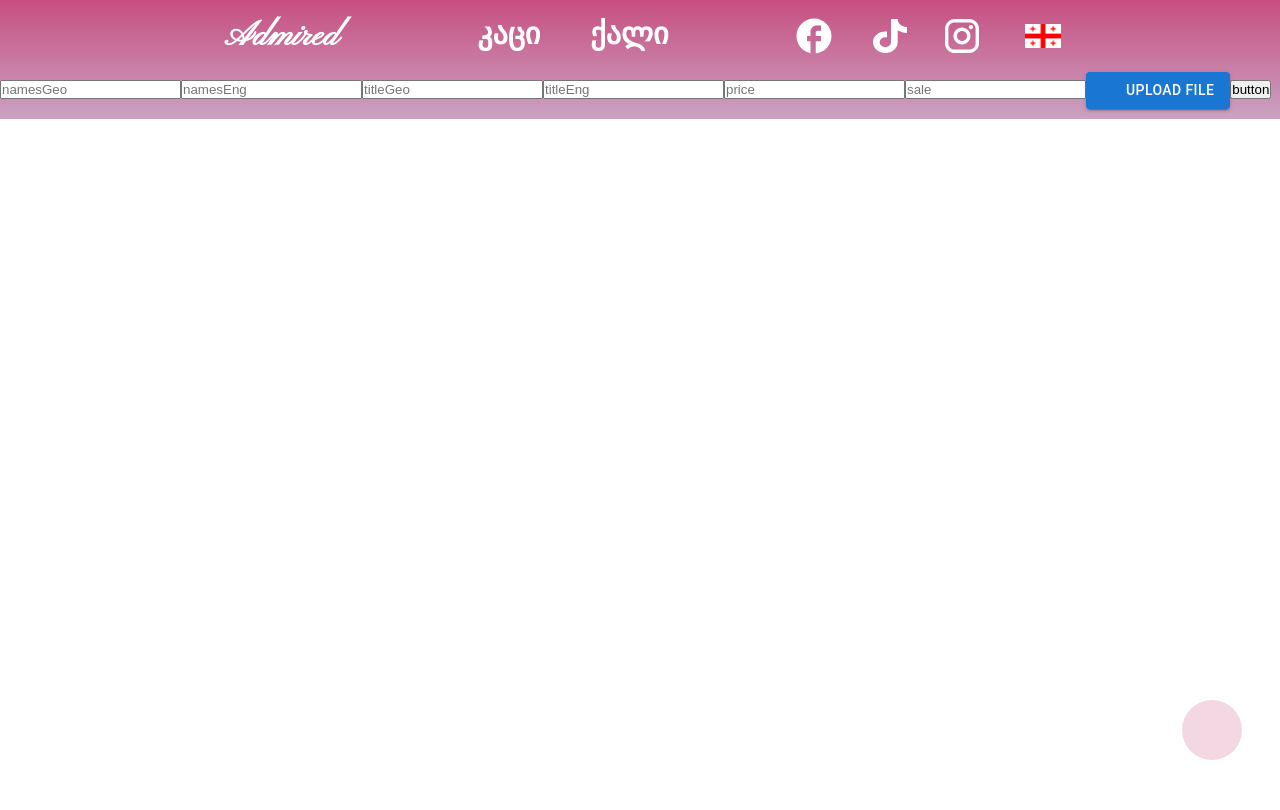
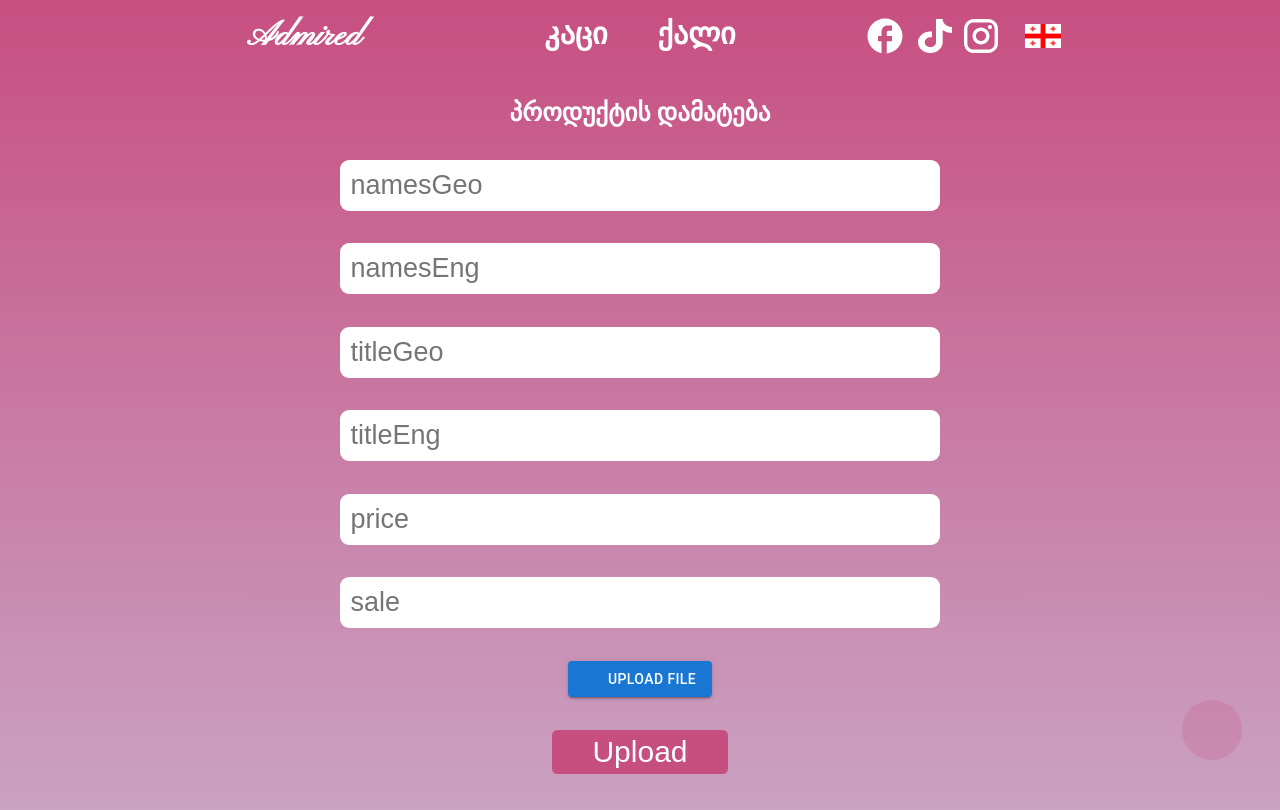
Before and after one commit to IremRyuk/admired, a React (Vite) app: page /create in a window 1280 px wide. Built offline with nearby package versions, Linux system fonts and the light colour scheme; some icons are missing.

Commit message:
add styles in admin

```diff
--- a/src/Admin/AddAdmin.jsx
+++ b/src/Admin/AddAdmin.jsx
@@ -3,10 +3,13 @@ import axios from 'axios'
 import {Button} from '@mui/material'
 import CloudUploadIcon from '@mui/icons-material/CloudUpload';
 import { styled } from '@mui/material/styles';
+import '../SCSS/Admin/admin.css'
+import { useSelector } from 'react-redux';
 
 
 export default function AddAdmin() {
     const [imagebase64,setImage] = useState(null)
+    const [showimage,setShowImage] = useState(null)
     const [namesGeo,setNamesGeo] = useState('')
     const [namesEng,setNamesEng] = useState('')
     const [titlesGeo,setTitleGeo] = useState('')
@@ -19,6 +22,7 @@ export default function AddAdmin() {
     // Image
     const setImages = (e)=> {
         setImage(e.target.files[0])
+        setShowImage(URL.createObjectURL(e.target.files[0]))
       }
 
 
@@ -52,11 +56,17 @@ console.log(newData)
            }
          })
          console.log(newData)
+         alert('Success')
         } catch (error) {
          console.log(error.response.data.mssg)
+         alert('Problem')
         }
      }
 }
+
+// Add Names
+const lang = useSelector(res=>res.flag)
+
 
 // Styles
 const VisuallyHiddenInput = styled('input')({
@@ -72,19 +82,23 @@ const VisuallyHiddenInput = styled('input')({
   })
 
   return (
-    <div>
-        <input type='text' placeholder="namesGeo" onChange={(e)=>{setNamesGeo(e.target.value)}} />
-        <input type='text' placeholder="namesEng" onChange={(e)=>{setNamesEng(e.target.value)}} />
-        <input type='text' placeholder="titleGeo" onChange={(e)=>{setTitleGeo(e.target.value)}} />
-        <input type='text' placeholder="titleEng" onChange={(e)=>{setTitleEng(e.target.value)}} />
-        <input type='text' placeholder="price" onChange={(e)=>{setPrice(e.target.value)}} />
-        <input type='text' placeholder="sale" onChange={(e)=>{setSale(e.target.value)}} />
+    <center>
+    <div className='additem'>
+      <p className='additem-name'>{lang==='namesGeo'?'პროდუქტის დამატება':'Add Product'}</p>
+        <input type='text' className='additem-text' placeholder="namesGeo" onChange={(e)=>{setNamesGeo(e.target.value)}} />
+        <input type='text' className='additem-text' placeholder="namesEng" onChange={(e)=>{setNamesEng(e.target.value)}} />
+        <input type='text' className='additem-text' placeholder="titleGeo" onChange={(e)=>{setTitleGeo(e.target.value)}} />
+        <input type='text' className='additem-text' placeholder="titleEng" onChange={(e)=>{setTitleEng(e.target.value)}} />
+        <input type='number' className='additem-text' placeholder="price" onChange={(e)=>{setPrice(e.target.value)}} />
+        <input type='number' className='additem-text' placeholder="sale" onChange={(e)=>{setSale(e.target.value)}} />
         <Button component="label" variant="contained" startIcon={<CloudUploadIcon />}>
       Upload file
       <VisuallyHiddenInput type="file" onChange={(e)=>setImages(e)}/>
     </Button>
-        <button onClick={()=>Upload()}>button</button>
+    {showimage==null?<></>:<img src={showimage} className='additem-show-img'/>}
+    <button onClick={()=>Upload()} className='additem-btn'>Upload</button>
     </div>
+    </center>
   )
 }
 
--- a/src/Admin/AdminChange.jsx
+++ b/src/Admin/AdminChange.jsx
@@ -4,6 +4,7 @@ import axios from 'axios'
 import {Button} from '@mui/material'
 import CloudUploadIcon from '@mui/icons-material/CloudUpload';
 import { useParams } from 'react-router-dom';
+import '../SCSS/Admin/admin.css'
 
 export default function AdminChange() {
   // States
--- a/src/Admin/AllAdmin.jsx
+++ b/src/Admin/AllAdmin.jsx
@@ -1,6 +1,8 @@
 import React, { useEffect, useState } from 'react'
 import { useSelector } from 'react-redux'
+import CircularProgress from '@mui/material/CircularProgress';
 import { useNavigate } from 'react-router-dom'
+import '../SCSS/Admin/admin.css'
 
 export default function AllAdmin() {
     const [datas,setDatas] = useState(null)
@@ -18,19 +20,21 @@ const lang = useSelector(res=>res.flag)
 // Navigate
 const navigate = useNavigate()
   return (
-    <>
+    <center>
         {datas === null
         ?
-        <p>araferi</p>
+        <div className='circleProgress'>
+         <CircularProgress sx={{color:'white'}}/>
+        </div>
         :
         <div className='items'>
         {datas.map(res=>(
-            <div className='item-box' key={res._id} onClick={()=>{navigate(`/change/${res._id}`)}} style={{border:'2px solid black'}}>
-                <img src={res.image} />
+            <div className='item-box' key={res._id} onClick={()=>{navigate(`/change/${res._id}`)}}>
+                <img src={res.image} className='item-box-img'/>
                 <p>{lang==='namesGeo'?res.nameGeo:res.nameEng}</p>
             </div>
         ))}
         </div>}
-    </>
+    </center>
   )
 }
--- /dev/null
+++ b/src/SCSS/Admin/admin.css
@@ -0,0 +1,97 @@
+.additem {
+  width: 70vw;
+  min-height: 91vh;
+  padding: 20px;
+  display: flex;
+  flex-direction: column;
+  gap: 20px;
+  align-items: center;
+  justify-content: space-around;
+}
+
+.additem-name {
+  font-size: 25px;
+  color: white;
+  font-weight: bold;
+}
+
+.additem-text {
+  width: 70%;
+  font-size: 27px;
+  padding: 10px;
+  border: none;
+  border-radius: 2.4mm;
+  outline: none;
+  transition: 0.2s;
+}
+.additem-text:hover {
+  box-shadow: 0px 0px 10px white;
+}
+.additem-text:focus {
+  box-shadow: 0px 0px 15px white;
+}
+
+.additem-show-img {
+  width: 40%;
+  height: 40%;
+  -o-object-fit: contain;
+     object-fit: contain;
+}
+
+.additem-btn {
+  font-size: 30px;
+  padding: 5px 40px;
+  border: 2px solid black;
+  background-color: #C74F80;
+  color: white;
+  border: none;
+  border-radius: 1.4mm;
+  cursor: pointer;
+  transition: 0.2s;
+}
+.additem-btn:hover {
+  background-color: white;
+  color: black;
+  box-shadow: 0px 0px 10px white;
+}
+
+.circleProgress {
+  display: flex;
+  justify-content: center;
+  align-items: center;
+  width: 100vw;
+  height: 91vh;
+}
+
+.items {
+  width: 70vw;
+  min-height: 91vh;
+  display: grid;
+  grid-template-columns: 30% 30%;
+  padding: 20px;
+  gap: 20px;
+  align-items: center;
+  justify-content: space-around;
+}
+
+.item-box {
+  width: 100%;
+  height: 250px;
+  padding: 5px;
+  transition: 0.4s;
+  cursor: pointer;
+  border: 2px solid white;
+  transition: 0.4s;
+  color: white;
+  border-radius: 2.4mm;
+}
+.item-box:hover {
+  border: none;
+  box-shadow: 0px 0px 10px white;
+}
+
+.item-box-img {
+  width: 100%;
+  -o-object-fit: contain;
+     object-fit: contain;
+}/*# sourceMappingURL=admin.css.map */
--- /dev/null
+++ b/src/SCSS/Admin/admin.scss
@@ -0,0 +1,89 @@
+.additem{
+    width: 70vw;
+    min-height:91vh ;
+    padding: 20px;
+    display: flex;
+    flex-direction: column;
+    gap: 20px;
+    align-items:center;
+    justify-content: space-around;
+}
+.additem-name{
+    font-size: 25px;
+    color: white;
+    font-weight: bold;
+}
+.additem-text{
+    width: 70%;
+    font-size: 27px;
+    padding: 10px;
+    border: none;
+    border-radius: 2.4mm;
+    outline: none;
+    transition: 0.2s;
+    &:hover{
+        box-shadow: 0px 0px 10px white;
+    }
+    &:focus{
+        box-shadow: 0px 0px 15px white;
+    }
+}
+.additem-show-img{
+    width: 40%;
+    height: 40%;
+    object-fit: contain;
+}
+.additem-btn{
+    font-size: 30px;
+    padding: 5px 40px;
+    border: 2px solid black;
+    background-color: #C74F80;
+    color: white;
+    border: none;
+    border-radius: 1.4mm;
+    cursor: pointer;
+    transition: 0.2s;
+    &:hover{
+        background-color: white;
+        color: black;
+        box-shadow: 0px 0px 10px white;
+    }
+}
+
+// All Admin
+.circleProgress{
+    display: flex;
+    justify-content: center;
+    align-items: center;
+    width: 100vw;
+    height: 91vh;
+}
+.items{
+    width: 70vw;
+    min-height: 91vh;
+    display: grid;
+    grid-template-columns: 30% 30%;
+    padding: 20px;
+    gap: 20px;
+    align-items: center;
+    justify-content: space-around;
+}
+.item-box{
+width: 100%;
+height: 250px;
+padding: 5px;
+transition: 0.4s;
+cursor: pointer;
+border: 2px solid white;
+transition: 0.4s;
+color: white;
+border-radius: 2.4mm;
+&:hover{
+    border: none;
+box-shadow: 0px 0px 10px white;
+}
+}
+.item-box-img{
+    width: 100%;
+    object-fit: contain;
+}
--- a/src/SCSS/Nav/nav.css
+++ b/src/SCSS/Nav/nav.css
@@ -36,7 +36,7 @@
 }
 
 .nav-title-box {
-  width: 20%;
+  width: 25%;
   height: 100%;
   display: flex;
   justify-content: center;
@@ -55,7 +55,7 @@
 }
 
 .nav-cat-box {
-  width: 45%;
+  width: 50%;
   height: 100%;
   display: flex;
   gap: 50px;
@@ -75,10 +75,10 @@
 }
 
 .nav-soc-box {
-  width: 25%;
+  width: 15%;
   height: 100%;
   display: flex;
-  justify-content: space-around;
+  justify-content: space-between;
   align-items: center;
 }
 
--- a/src/SCSS/Nav/nav.scss
+++ b/src/SCSS/Nav/nav.scss
@@ -34,7 +34,7 @@
     align-items: center;
 }
 .nav-title-box{
-    width: 20%;
+    width: 25%;
     height: 100%;
     display: flex;
     justify-content: center;
@@ -54,7 +54,7 @@
 }
 
 .nav-cat-box{
-    width: 45%;
+    width: 50%;
     height: 100%;
     display: flex;
     gap: 50px;
@@ -76,10 +76,10 @@
 
 
 .nav-soc-box{
-    width: 25%;
+    width: 15%;
     height: 100%;
     display: flex;
-    justify-content: space-around;
+    justify-content: space-between;
     align-items: center;
 }
 
```
Also changed, not shown: 2 other files (tests, documents, lock files or other folders).
